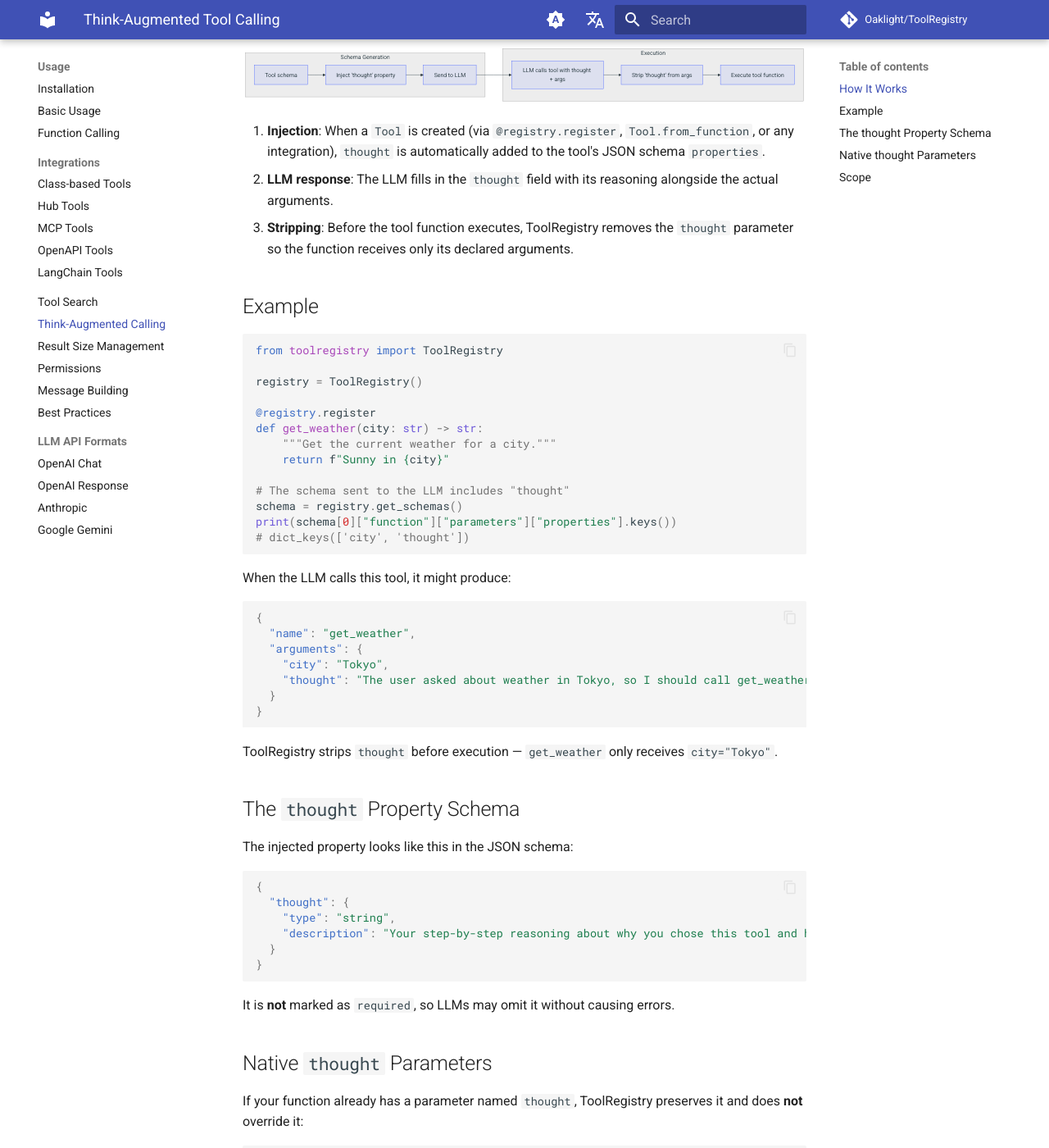
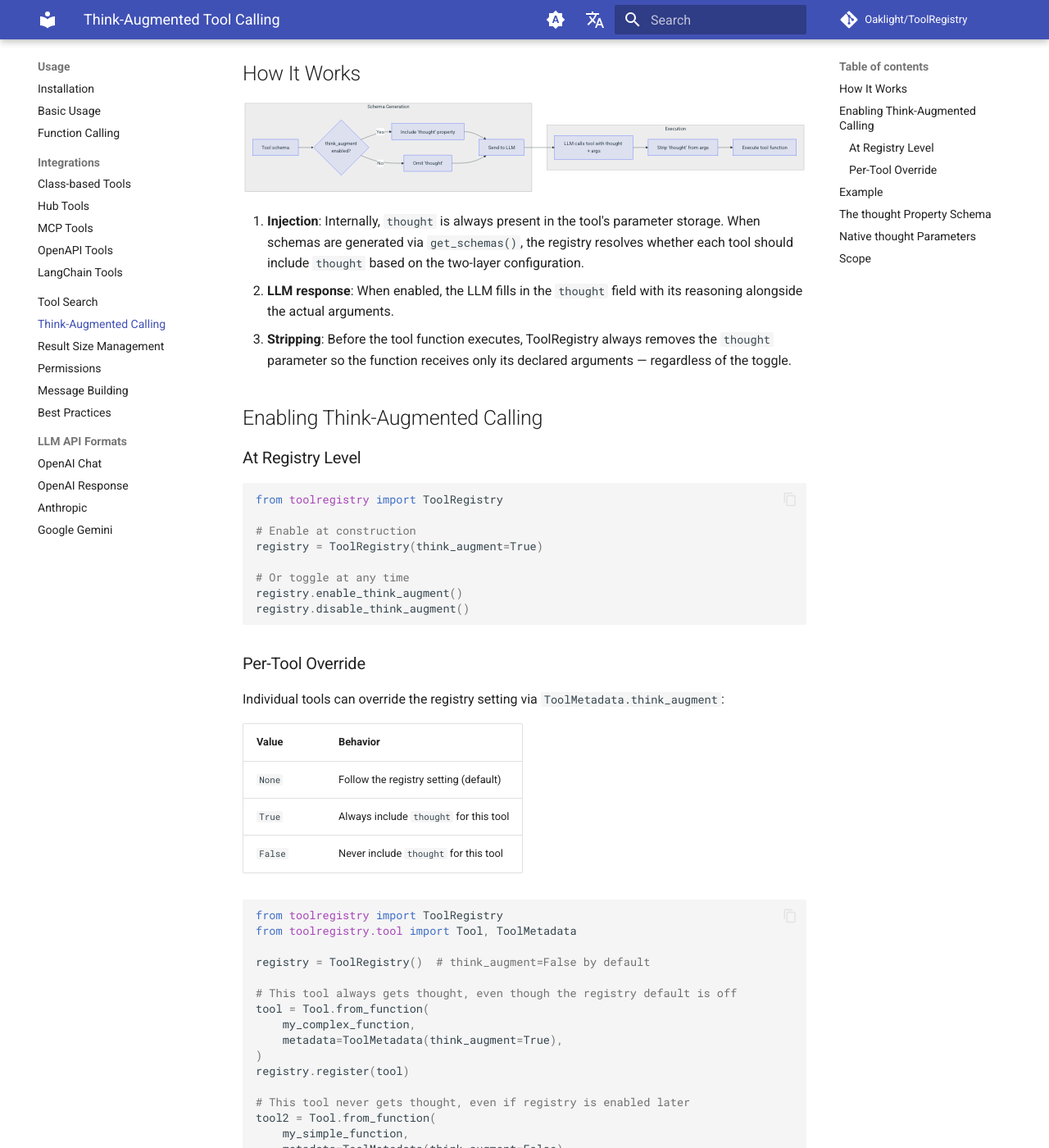
Before and after one commit to Oaklight/ToolRegistry, an MkDocs documentation site: the page built from docs/usage/think_augmented.md, in a window 1280 px wide and 1400 px high, scrolled down 443 px. Shown: the whole window at 82% size. Built offline with MkDocs 1.6.1 and Material for MkDocs 9.7.7, drawn with Linux system fonts in a browser that asks for light colours; comment, search, counter and statistics services are not loaded; some of the changed text lies outside the part shown.

Commit message:
docs: update think-augmented calling docs for configurable behavior
- Document registry-level toggle (think_augment=True/False)
- Document enable_think_augment() / disable_think_augment() methods
- Document per-tool override via ToolMetadata.think_augment
- Update changelog entry with configuration details
- Update mermaid diagram to show conditional injection

````diff
--- a/docs/usage/think_augmented.md
+++ b/docs/usage/think_augmented.md
@@ -1,14 +1,16 @@
 ---
 title: Think-Augmented Tool Calling
 summary: Chain-of-thought reasoning injected into tool call schemas
-description: How ToolRegistry injects a thought property into every tool schema so LLMs can reason before acting, and how the property is stripped before execution
-keywords: think, thought, chain-of-thought, reasoning, tool calling, THINK_PROPERTY
+description: How ToolRegistry injects a thought property into tool schemas so LLMs can reason before acting, and how to configure it at the registry and per-tool level
+keywords: think, thought, chain-of-thought, reasoning, tool calling, THINK_PROPERTY, think_augment
 author: Oaklight
 ---
 
 # Think-Augmented Tool Calling
 
-ToolRegistry automatically injects a `thought` string property into every tool's parameter schema. This gives LLMs a dedicated field to express step-by-step reasoning about **why** they chose a tool and **how** they plan to use it — before the tool actually runs.
+ToolRegistry can inject a `thought` string property into every tool's parameter schema. This gives LLMs a dedicated field to express step-by-step reasoning about **why** they chose a tool and **how** they plan to use it — before the tool actually runs.
+
+Think-augmented calling is **off by default** and can be enabled globally on the registry or per-tool via `ToolMetadata`.
 
 ???+ note "Changelog"
     New in: [#49](../../pull/49) (Unreleased)
@@ -19,8 +21,11 @@
 ```mermaid
 flowchart LR
     subgraph Schema Generation
-        Tool["Tool schema"] --> Inject["Inject 'thought' property"]
+        Tool["Tool schema"] --> Check{"think_augment\nenabled?"}
+        Check -->|Yes| Inject["Include 'thought' property"]
+        Check -->|No| Skip["Omit 'thought'"]
         Inject --> LLM["Send to LLM"]
+        Skip --> LLM
     end
     subgraph Execution
         LLM --> Call["LLM calls tool with thought + args"]
@@ -29,16 +34,62 @@
     end
 ```
 
-1. **Injection**: When a `Tool` is created (via `@registry.register`, `Tool.from_function`, or any integration), `thought` is automatically added to the tool's JSON schema `properties`.
-2. **LLM response**: The LLM fills in the `thought` field with its reasoning alongside the actual arguments.
-3. **Stripping**: Before the tool function executes, ToolRegistry removes the `thought` parameter so the function receives only its declared arguments.
+1. **Injection**: Internally, `thought` is always present in the tool's parameter storage. When schemas are generated via `get_schemas()`, the registry resolves whether each tool should include `thought` based on the two-layer configuration.
+2. **LLM response**: When enabled, the LLM fills in the `thought` field with its reasoning alongside the actual arguments.
+3. **Stripping**: Before the tool function executes, ToolRegistry always removes the `thought` parameter so the function receives only its declared arguments — regardless of the toggle.
+
+## Enabling Think-Augmented Calling
+
+### At Registry Level
+
+```python
+from toolregistry import ToolRegistry
+
+# Enable at construction
+registry = ToolRegistry(think_augment=True)
+
+# Or toggle at any time
+registry.enable_think_augment()
+registry.disable_think_augment()
+```
+
+### Per-Tool Override
+
+Individual tools can override the registry setting via `ToolMetadata.think_augment`:
+
+| Value   | Behavior                              |
+|---------|---------------------------------------|
+| `None`  | Follow the registry setting (default) |
+| `True`  | Always include `thought` for this tool |
+| `False` | Never include `thought` for this tool |
+
+```python
+from toolregistry import ToolRegistry
+from toolregistry.tool import Tool, ToolMetadata
+
+registry = ToolRegistry()  # think_augment=False by default
+
+# This tool always gets thought, even though the registry default is off
+tool = Tool.from_function(
+    my_complex_function,
+    metadata=ToolMetadata(think_augment=True),
+)
+registry.register(tool)
+
+# This tool never gets thought, even if registry is enabled later
+tool2 = Tool.from_function(
+    my_simple_function,
+    metadata=ToolMetadata(think_augment=False),
+)
+registry.register(tool2)
+```
 
 ## Example
 
 ```python
 from toolregistry import ToolRegistry
 
-registry = ToolRegistry()
+registry = ToolRegistry(think_augment=True)
 
 @registry.register
 def get_weather(city: str) -> str:
````
Also changed, not shown: docs/changelog.md (+3 -1 lines).
